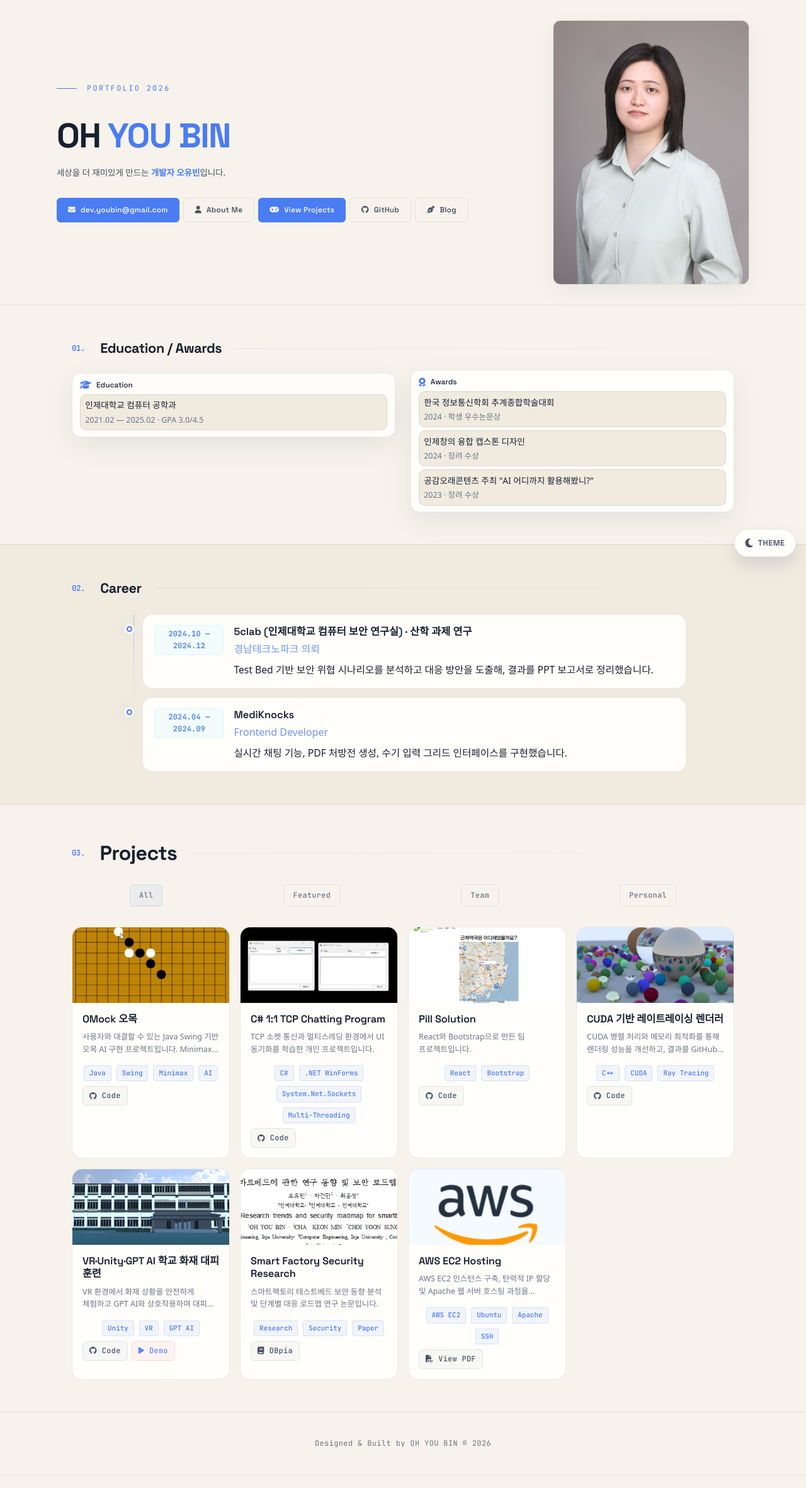
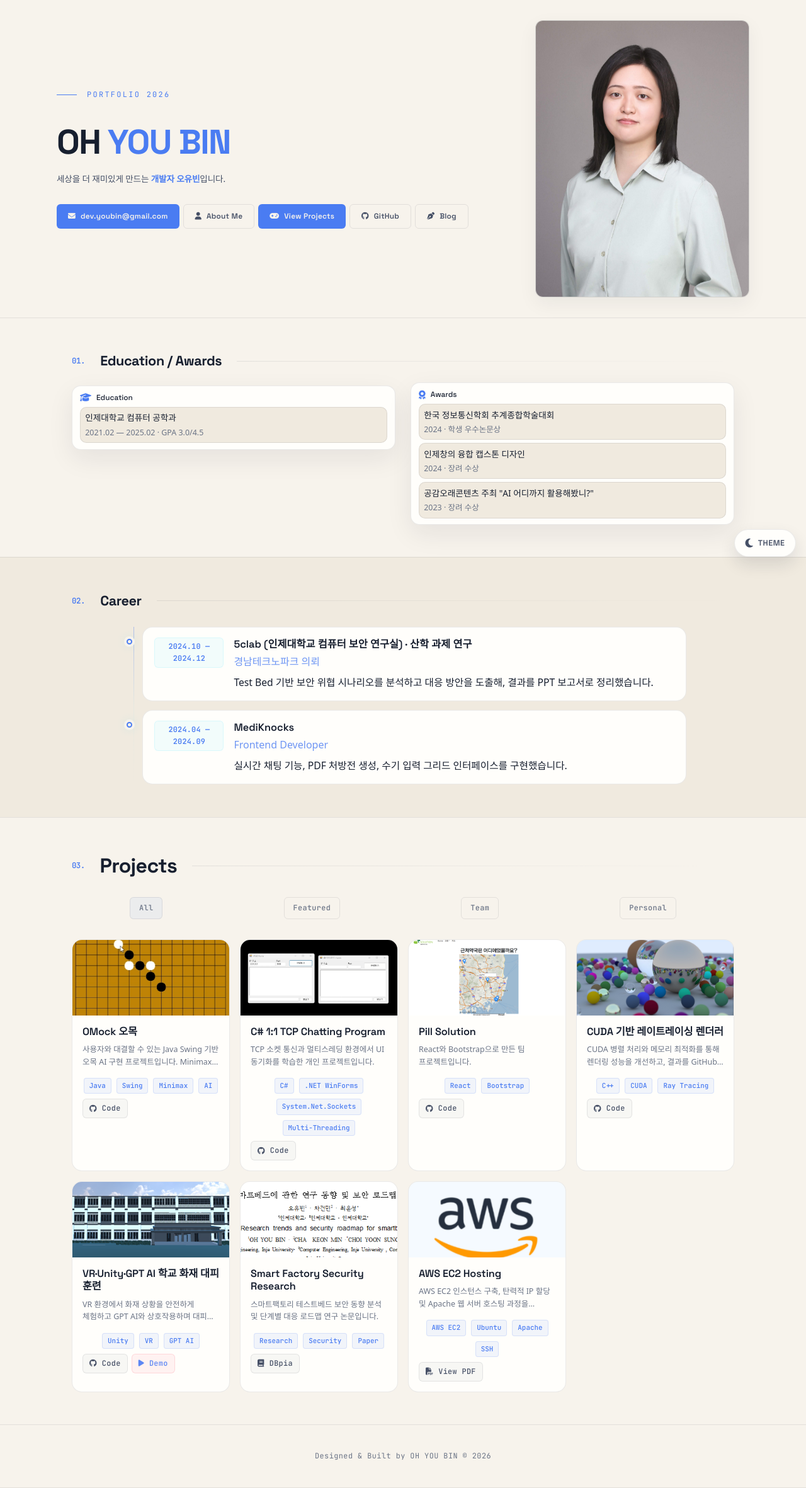
Before and after one commit to eye2ffect/eye2ffect.github.io, a Jekyll site: the page built from index.html, in a window 1280 px wide. Shown: the whole page at 63% size. Built offline with Jekyll 4.4.1, drawn with Linux system fonts in a browser that asks for light colours; some web fonts are replaced.

Commit message:
fix(hero): enlarge profile a bit more, shift left, and show clearer border

```diff
--- a/assets/css/main.css
+++ b/assets/css/main.css
@@ -50,7 +50,7 @@
   --noise-opacity: 0.035;
 
   /* Profile image theme variables */
-  --profile-border: rgba(23, 31, 47, 0.08);
+  --profile-border: rgba(23, 31, 47, 0.16);
   --profile-bg: linear-gradient(180deg, rgba(255,255,255,0.02), rgba(255,255,255,0.01));
   --profile-shadow: 0 10px 30px rgba(23,31,47,0.06);
   --profile-filter: saturate(0.98) contrast(1.01) brightness(1);
@@ -123,7 +123,7 @@
   --noise-opacity: 0.25;
 
   /* Profile image theme variables (dark) */
-  --profile-border: rgba(255, 255, 255, 0.10);
+  --profile-border: rgba(255, 255, 255, 0.14);
   --profile-bg: linear-gradient(180deg, rgba(0,0,0,0.18), rgba(255,255,255,0.01));
   --profile-shadow: 0 10px 30px rgba(0,0,0,0.45);
   --profile-filter: brightness(0.98) contrast(1.02) saturate(0.95);
@@ -363,14 +363,14 @@ html {
 
 .hero-inner {
   display: grid;
-  grid-template-columns: 1fr 300px;
+  grid-template-columns: 1fr 320px;
   gap: var(--space-6);
   align-items: center;
 }
 
 .hero-left { max-width: 720px; }
 
-.hero-right { display: flex; justify-content: flex-start; margin-left: -0.75rem; }
+.hero-right { display: flex; justify-content: flex-start; margin-left: -1.25rem; }
 
 .hero-profile-wrap {
   border-radius: 12px;
@@ -381,8 +381,8 @@ html {
   overflow: hidden;
   transition: border-color 0.18s var(--ease-smooth), box-shadow 0.18s var(--ease-smooth), background-color 0.18s var(--ease-smooth), filter 0.18s var(--ease-smooth);
   width: 100%;
-  max-width: 360px;
-  height: 420px; /* enlarged container to better balance the hero layout */
+  max-width: 380px;
+  height: 440px; /* enlarged container to better balance the hero layout */
 }
 
 /* Hover effect removed as requested */
@@ -401,7 +401,7 @@ html {
 @media (max-width: 900px) {
   .hero-inner { grid-template-columns: 1fr; }
   .hero-right { order: -1; margin-bottom: var(--space-4); display: flex; justify-content: center; }
-  .hero-profile-wrap { max-width: 320px; height: 360px; }
+  .hero-profile-wrap { max-width: 340px; height: 380px; }
 }
 
 .hero-actions {
```
